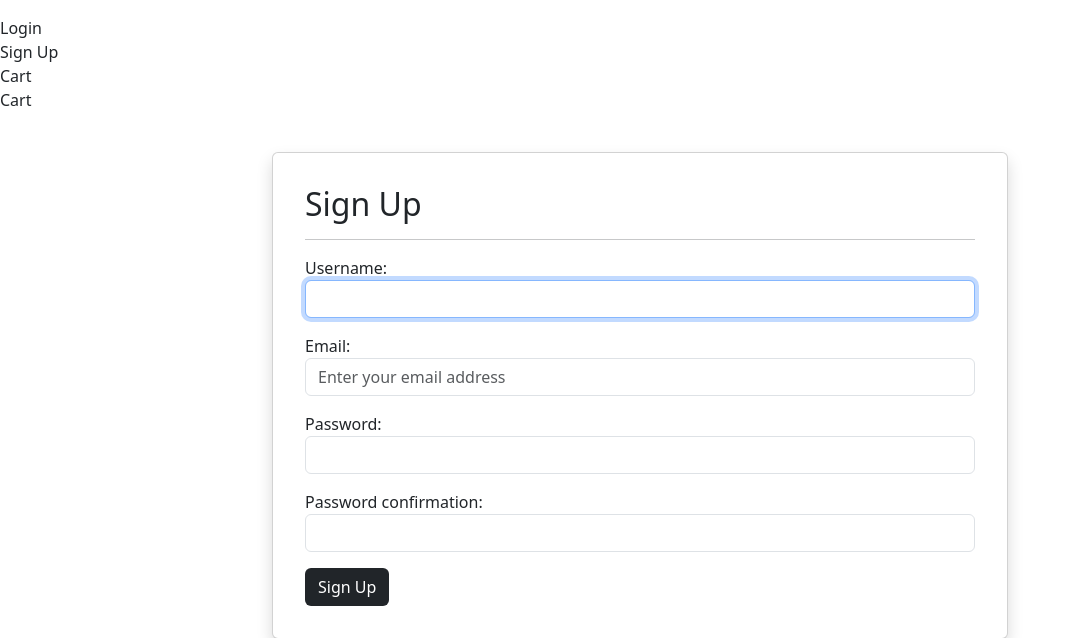
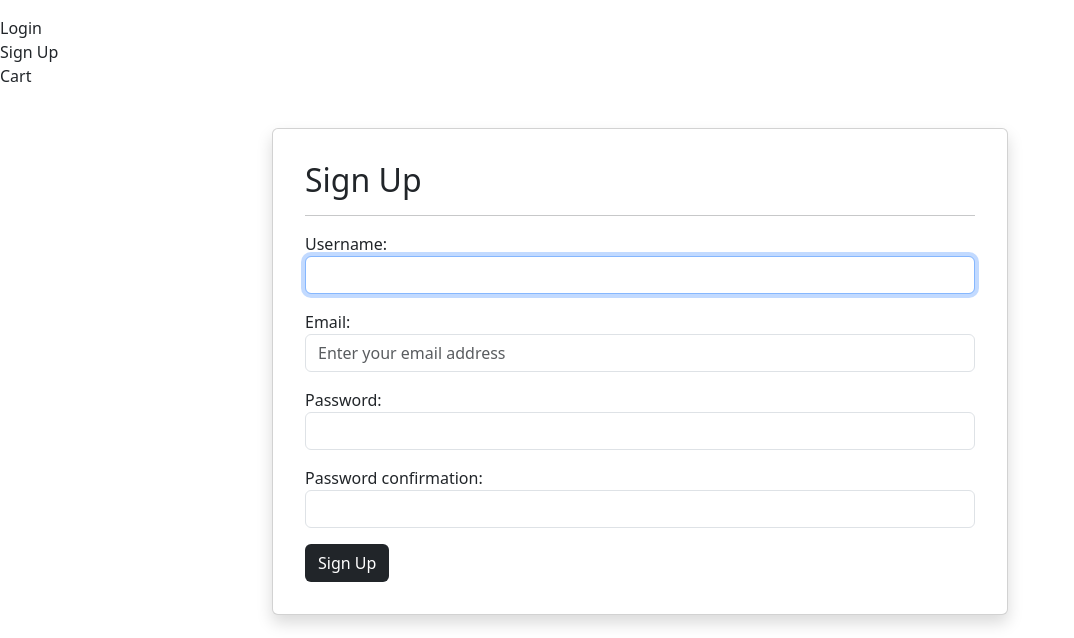
Before and after one commit to IsZay/Project-1-CS-2340-B4, a Django app: page /accounts/signup/ in a window 1280 px wide. Shown: the top 638 px of the page, without its empty margins (0-1074 px from the left). Run offline with Django 5.2, Linux system fonts and the light colour scheme; some libraries are stand-ins or nearby versions.

Commit message:
Changed base.html and the database

```diff
--- a/OurSite/templates/base.html
+++ b/OurSite/templates/base.html
@@ -22,13 +22,9 @@
     <a class="nav-link"
               href="{% url 'accounts.login' %}">Login</a>
     <a class="nav-link" href="{% url 'accounts.signup' %}">Sign Up</a>
-    <a class="nav-link"
-              href="{% url 'cart.index' %}">Cart</a>
-<!--    Should it go here-->
     {% endif %}
     <a class="nav-link"
               href="{% url 'cart.index' %}">Cart</a>
-<!--    or here??-->
     <link rel="stylesheet" type="text/css"
           href="{% static 'css/style.css' %}">
     <meta name="viewport" content="width=device-width,
```
Also changed, not shown: db.sqlite3.
